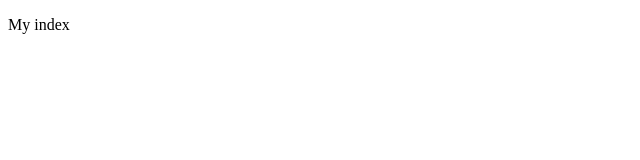
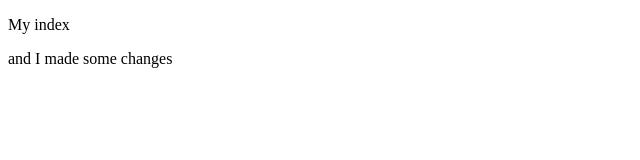
Before and after one commit to Tilmiza/CV_first_trial, a plain HTML site: page index.html in a window 1280 px wide. Shown: the whole page, without its empty margins (0-640 px from the left). Drawn offline with Linux system fonts and the light colour scheme.

Commit message:
second commit

```diff
--- a/index.html
+++ b/index.html
@@ -8,5 +8,6 @@
 </head>
 <body>
     <p>My index</p>
+    <p>and I made some changes</p>
 </body>
 </html>
```
